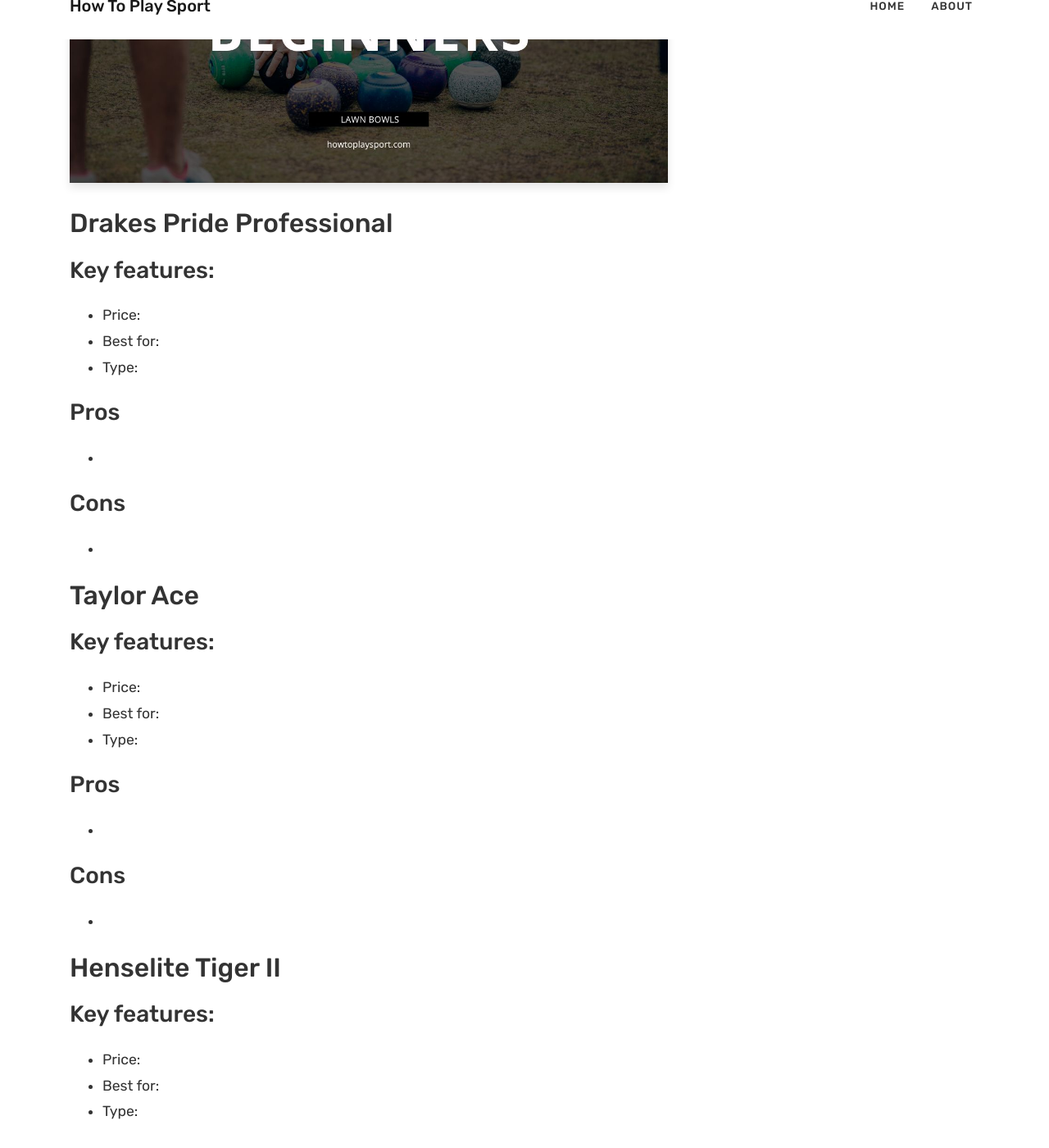
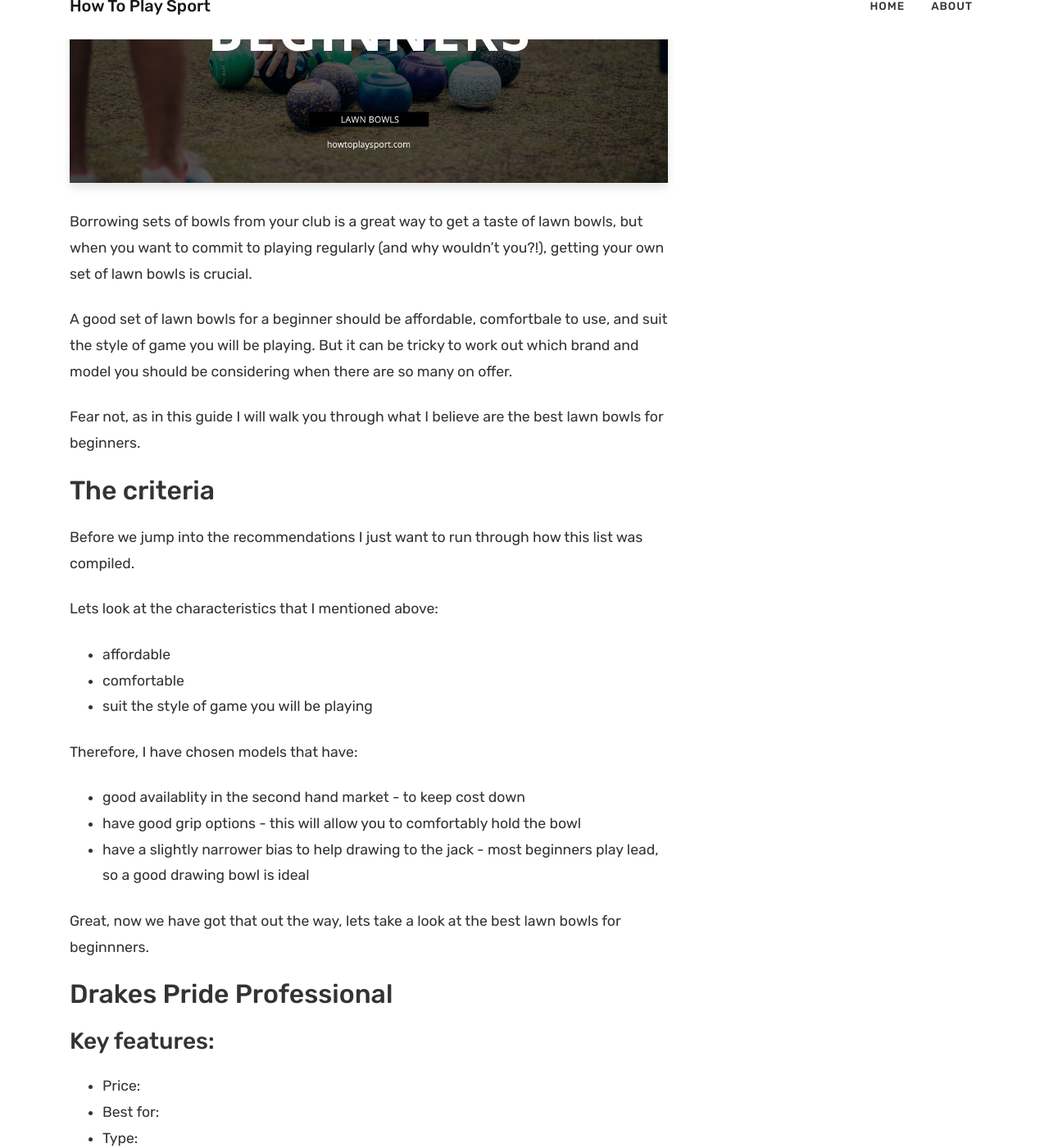
Before and after one commit to krussll/howtoplaysport, a Jekyll site: the page built from _posts/2023-01-24-best-lawn-bowls-for-beginners.md, in a window 1280 px wide and 1400 px high, scrolled down 417 px. Shown: the whole window at 82% size. Built offline with Jekyll 4.4.1, drawn with Linux system fonts in a browser that asks for light colours; nearby versions of some CDN libraries; some of the changed text lies outside the part shown.

Commit message:
Update 2023-01-24-best-lawn-bowls-for-beginners.md

```diff
--- a/_posts/2023-01-24-best-lawn-bowls-for-beginners.md
+++ b/_posts/2023-01-24-best-lawn-bowls-for-beginners.md
@@ -9,6 +9,28 @@
 first_paragraph: "Finding that first set of bowls can be tricky. But knowing what to look for will give you confidence it your choice."
 ---
 
+Borrowing sets of bowls from your club is a great way to get a taste of lawn bowls, but when you want to commit to playing regularly (and why wouldn't you?!), getting your own set of lawn bowls is crucial.
+
+A good set of lawn bowls for a beginner should be affordable, comfortbale to use, and suit the style of game you will be playing. But it can be tricky to work out which brand and model you should be considering when there are so many on offer.
+
+Fear not, as in this guide I will walk you through what I believe are the best lawn bowls for beginners.
+
+## The criteria
+
+Before we jump into the recommendations I just want to run through how this list was compiled.
+
+Lets look at the characteristics that I mentioned above:
+- affordable
+- comfortable
+- suit the style of game you will be playing
+
+Therefore, I have chosen models that have:
+
+- good availablity in the second hand market - to keep cost down
+- have good grip options - this will allow you to comfortably hold the bowl
+- have a slightly narrower bias to help drawing to the jack - most beginners play lead, so a good drawing bowl is ideal
+
+Great, now we have got that out the way, lets take a look at the best lawn bowls for beginnners.
 
 ## Drakes Pride Professional
 
@@ -41,7 +63,24 @@
 
 ### Cons
 
+
+
+## Taylor Vector VS
+
+### Key features:
+
+- Price:
+- Best for:
+- Type:
+
+### Pros
+
 -
+
+### Cons
+
+-
+
 
 ## Henselite Tiger II
 
@@ -58,3 +97,19 @@
 ### Cons
 
 -
+
+## Aero GrooVe
+
+### Key features:
+
+- Price:
+- Best for:
+- Type:
+
+### Pros
+
+-
+
+### Cons
+
+-
```
